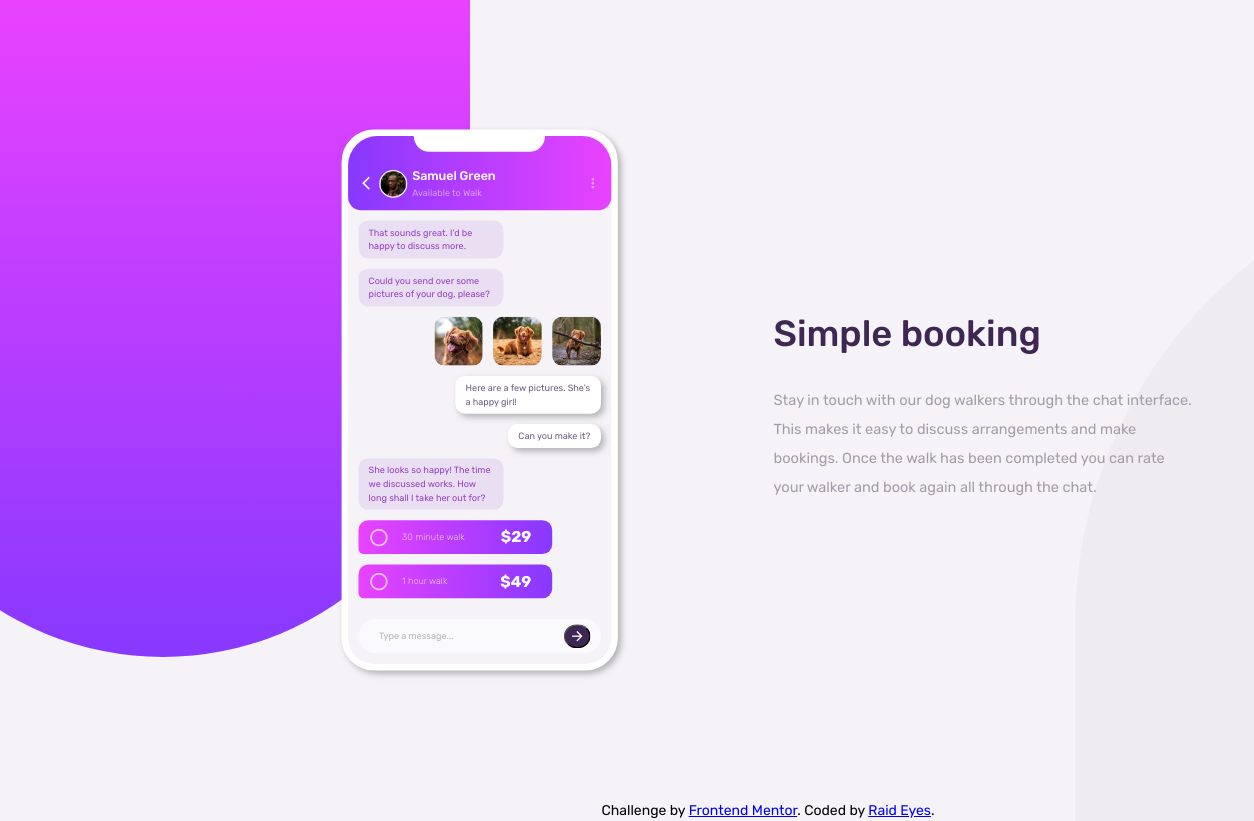
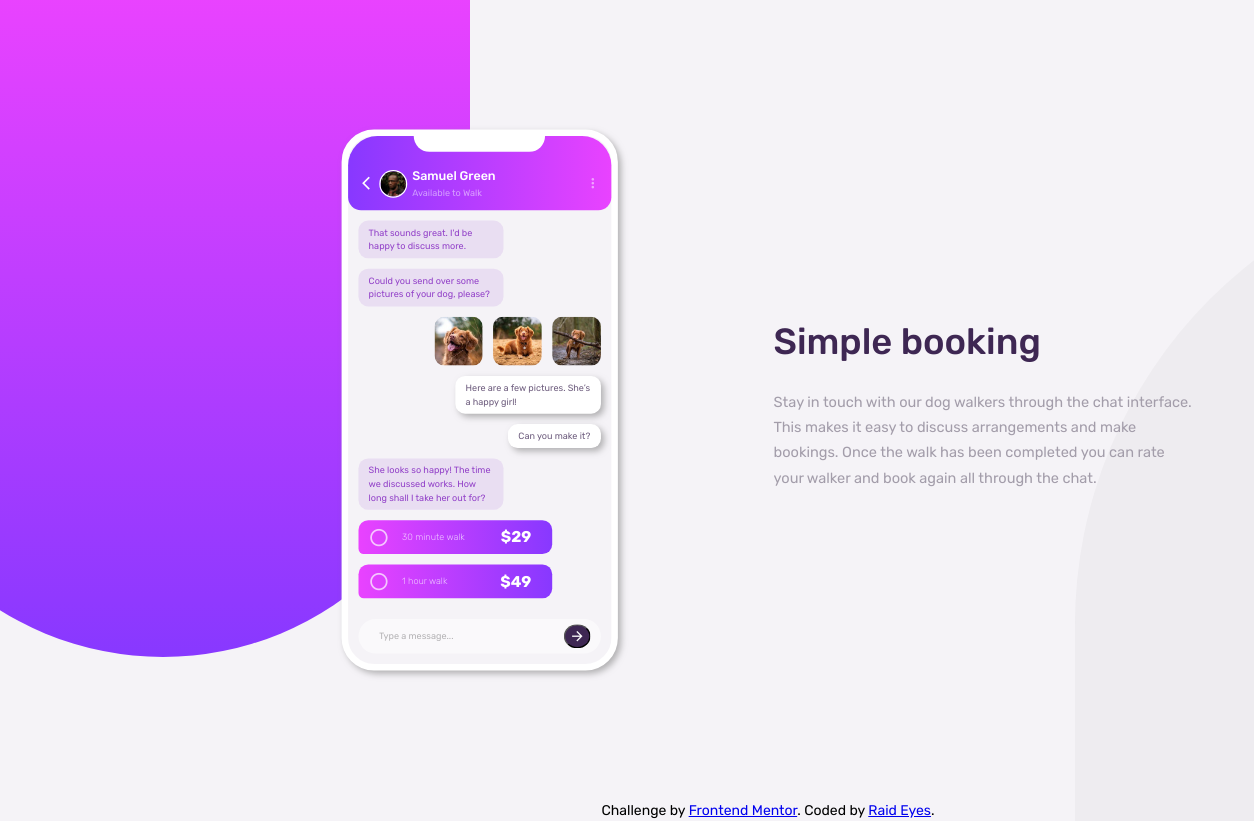
Before and after one commit to RaidEyes/8th-Challenge-Chat-App-Illustration, a plain HTML site: page index.html in a window 1536 px wide. Shown: the whole page, without its empty margins (0-1254 px from the left). Drawn offline with nearby package versions, Linux system fonts and the light colour scheme.

Commit message:
Update styles.css

```diff
--- a/styles.css
+++ b/styles.css
@@ -281,7 +281,7 @@ text-align: center;
     display: flex;
     flex-direction: column;
     gap: 1.5rem;
-    line-height: 2;
+    line-height: 1.75;
   }
   body::before, body::after {
     width: 30%;
```
